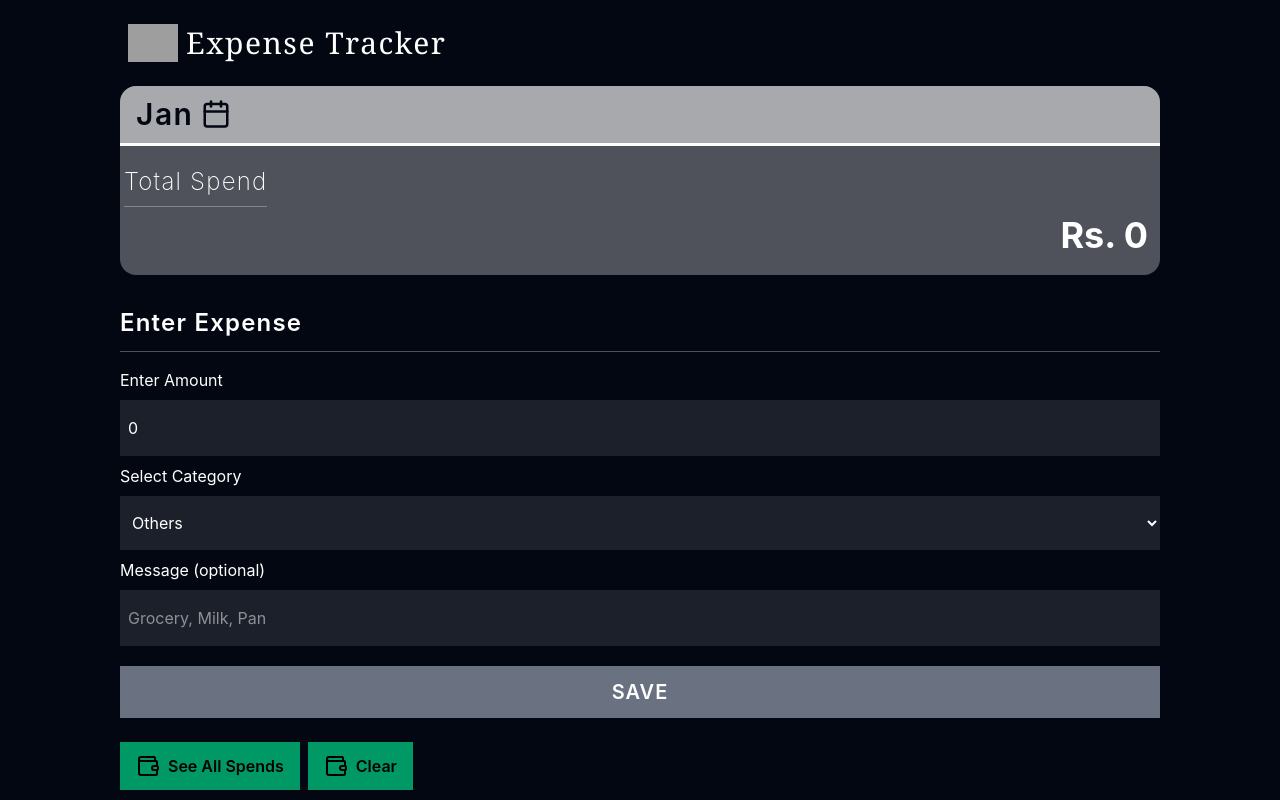
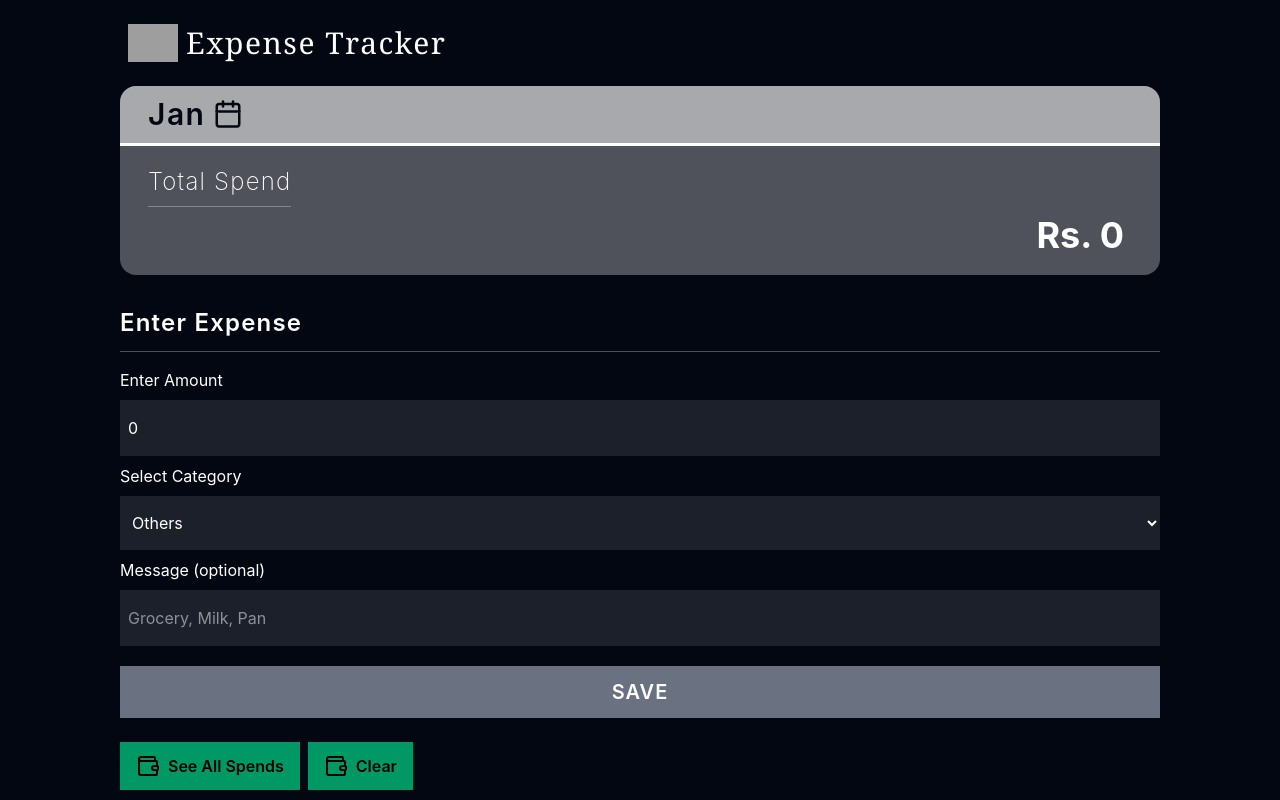
Before and after one commit to AbhirupRoy27/Expense-Tracker, a React (Vite) app in the folder Expense-Tracker-Frontend/: page / in a window 1280 px wide. Built offline with nearby package versions, Linux system fonts and the light colour scheme; grey boxes are pictures that could not be loaded.

Commit message:
fix: update styling in AmountCard and TopBar components for improved layout consistency

```diff
--- a/Expense-Tracker-Frontend/src/App/components/AmountCard.jsx
+++ b/Expense-Tracker-Frontend/src/App/components/AmountCard.jsx
@@ -24,11 +24,11 @@ function AmountCard() {
   return (
     <div className="w-full sm:w-auto  bg-white/30 my-6 rounded-2xl">
       <div className="min-h-15 w-full bg-white/50 rounded-tr-2xl rounded-tl-2xl border-b-3 border-white object-cover flex items-center">
-        <h1 className="text-3xl font-semibold tracking-wider text-gray-950 px-4 flex gap-2 items-center">
+        <h1 className="text-3xl font-semibold tracking-wider text-gray-950 px-4 sm:px-7 flex gap-2 items-center">
           {month} <Calendar size={30} />
         </h1>
       </div>
-      <div className="px-1 py-5">
+      <div className="px-1 py-5 sm:px-7">
         <h2 className="text-2xl mb-2 font-extralight tracking-wider border-b border-white/30 w-fit pb-2">
           Total Spend
         </h2>
--- a/Expense-Tracker-Frontend/src/App/components/TopBar.jsx
+++ b/Expense-Tracker-Frontend/src/App/components/TopBar.jsx
@@ -2,7 +2,7 @@ import React from 'react'
 
 function TopBar() {
   return (
-    <div className="flex justify-between pt-6 px-2 ">
+    <div className="flex justify-between pt-6 px-2 mb-6">
       <div className="flex items-center gap-2">
         <img
           src="https://res.cloudinary.com/dfuhnqbap/image/upload/v1767480373/ET_Logo_okcik3.png"
```
